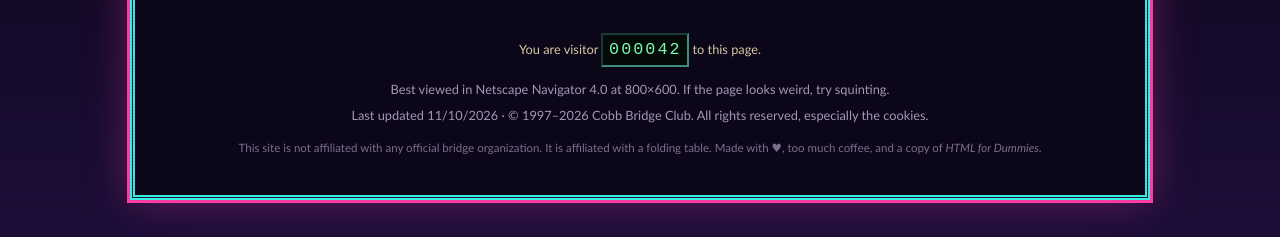
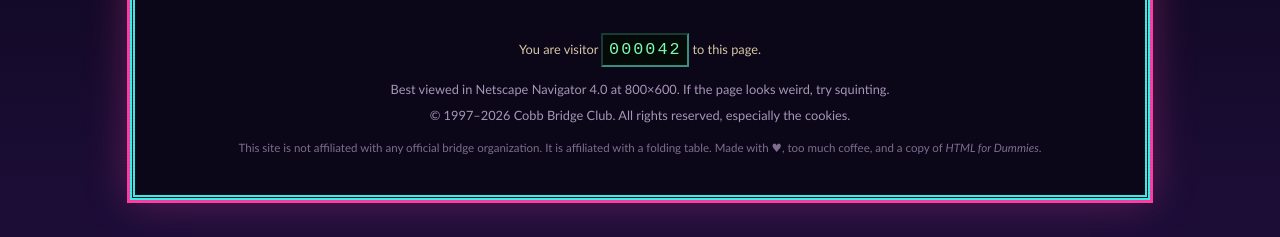
Before and after one commit to sevaseva/brdg, a Jekyll site: the page built from index.html, in a window 1280 px wide and 900 px high, scrolled down 4055 px. Shown: the part 660-897 px from the top of the window. Built offline with Jekyll 4.4.1, drawn with Linux system fonts in a browser that asks for light colours.

Commit message:
v.7: no timestamp

```diff
--- a/_layouts/default.html
+++ b/_layouts/default.html
@@ -120,8 +120,8 @@
           Best viewed in Netscape Navigator 4.0 at 800×600. If the page looks weird, try squinting.
         </p>
         <p class="fineprint">
-          Last updated {{ site.time | date: "%m/%d/%Y" }} · © 1997–{{ site.time | date: "%Y" }} Cobb
-          Bridge Club. All rights reserved, especially the cookies.
+          © 1997–{{ site.time | date: "%Y" }} Cobb Bridge Club. All rights reserved, especially the
+          cookies.
         </p>
         <p class="fineprint fineprint--tiny">
           This site is not affiliated with any official bridge organization. It is affiliated with a
```
